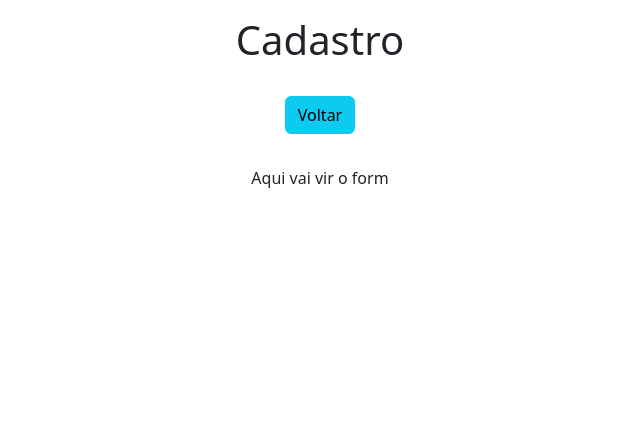
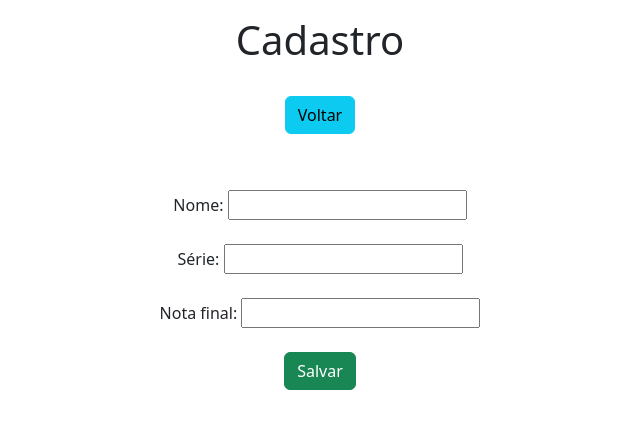
Before and after one commit to LeneGhensev/crud_with_Python_complete, a Django app: page /form/ in a window 1280 px wide. Shown: the top 429 px of the page, without its empty margins (320-960 px from the left). Run offline with Django 4.2, Linux system fonts and the light colour scheme.

Commit message:
Add Banco de Dados e Create

```diff
--- /dev/null
+++ b/app/forms.py
@@ -0,0 +1,8 @@
+from django.forms import ModelForm
+from app.models import Alunos
+
+# Create the form class.
+class AlunosForm(ModelForm):
+    class Meta:
+        model = Alunos
+        fields = ["nome", "serie", "nota_final"]
--- a/app/models.py
+++ b/app/models.py
@@ -1,3 +1,6 @@
 from django.db import models
 
-# Create your models here.
+class Alunos(models.Model):
+    nome = models.CharField(max_length=100)
+    serie = models.IntegerField()
+    nota_final = models.IntegerField()
--- a/app/templates/form.html
+++ b/app/templates/form.html
@@ -16,7 +16,14 @@
     </div>
 
     <div class="col-8 m-auto pt-4 pb-2 text-center">
-        Aqui vai vir o form
+        <form name="form" id="form" action="/create/" method="post">
+            {% csrf_token %}
+            <!--{{form.as_p}} exibe em forma de parágrafo-->
+            <div class="form-group mt-4">Nome: {{form.nome}}</div>
+            <div class="form-group mt-4">Série: {{form.serie}}</div>
+            <div class="form-group mt-4">Nota final: {{form.nota_final}}</div>
+            <input type="submit" class="btn btn-success mt-4" value="Salvar">
+        </form>
     </div>
 </body>
 </html>
--- a/app/templates/index.html
+++ b/app/templates/index.html
@@ -10,13 +10,13 @@
     <div class="col-8 m-auto pt-3 pb-2 text-center">
         <h1>Crud com Python</h1>
     </div>
-
+<!--
     {% if aluno == 'Felipe Ghensev' %}
         Esse aluno {{aluno}} foi Aprovado
     {% else %}
         Esse aluno {{aluno}} foi Reprovado
     {% endif %}
-
+-->
     <div class="col-8 m-auto pt-3 pb-2 text-center">
         <a href="/form" class="btn btn-success">Adicionar</a>
     </div>
--- a/app/views.py
+++ b/app/views.py
@@ -1,7 +1,17 @@
-from django.shortcuts import render
+from django.shortcuts import render, redirect
+from app.forms import AlunosForm
 
 # Create your views here.
 def home(request):
     return render(request, 'index.html')
+
 def form(request):
-    return render(request, 'form.html')
+    data = {}
+    data['form'] = AlunosForm()
+    return render(request, 'form.html', data)
+
+def create(request):
+    form = AlunosForm(request.POST or None)
+    if form.is_valid():
+        form.save()
+        return redirect('home')
--- a/myproject/urls.py
+++ b/myproject/urls.py
@@ -16,10 +16,11 @@ Including another URLconf
 """
 from django.contrib import admin
 from django.urls import path
-from app.views import home, form
+from app.views import home, form, create
 
 urlpatterns = [
     path('admin/', admin.site.urls),
-    path('', home),
-    path('form/', form),
+    path('', home, name='home'),
+    path('form/', form, name='form'),
+    path('create/', create, name='create'),
 ]
```
Also changed, not shown: README.md, app/migrations/0001_initial.py (added), db.sqlite3.
